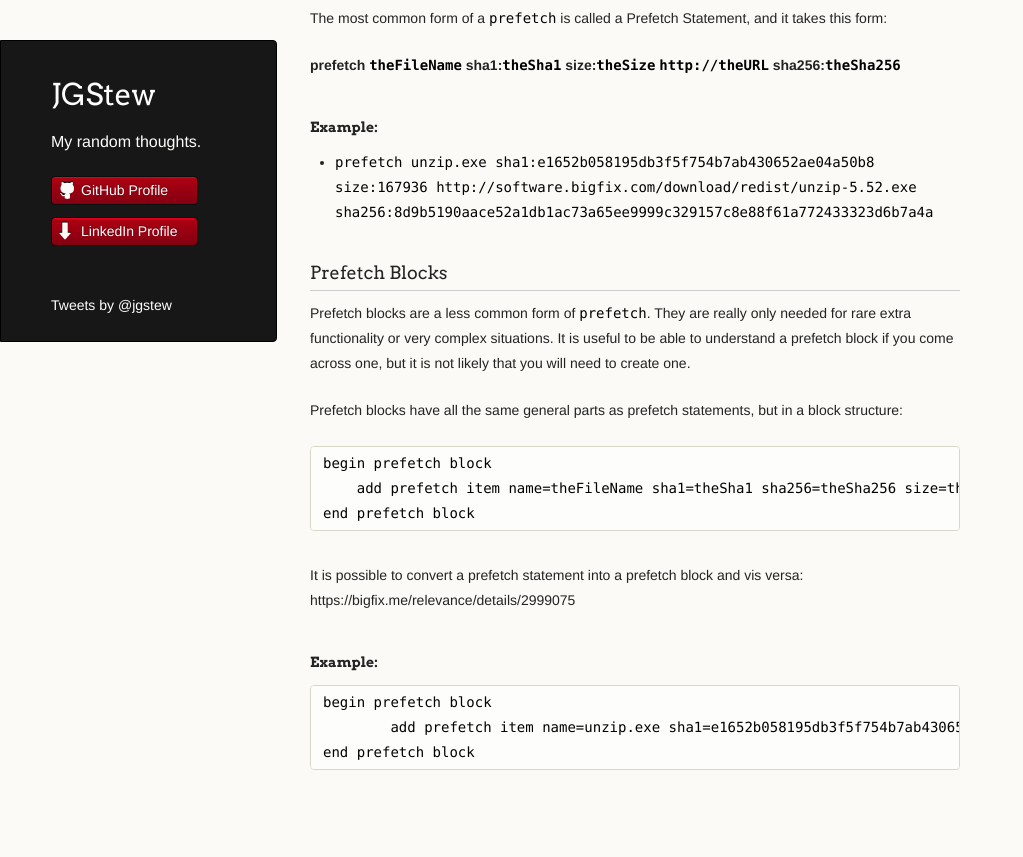
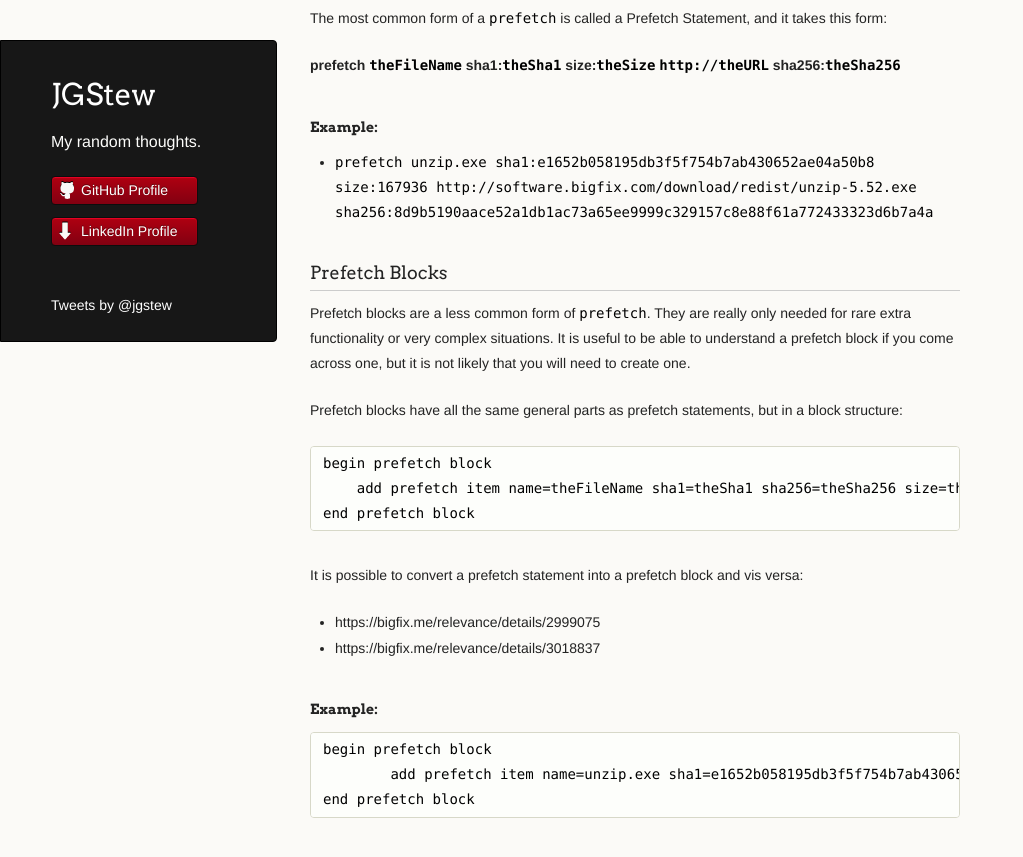
Before and after one commit to jgstew/jgstew.github.io, a Jekyll site: the page built from _posts/2016-11-21-Downloading-Files-with-BigFix:-Prefetches.md, in a window 1280 px wide and 900 px high, scrolled down 1001 px. Shown: the top 857 px of the window, without its empty margins (0-1023 px from the left). Built offline with Jekyll 4.4.1, drawn with Linux system fonts in a browser that asks for light colours; comment, search, counter and statistics services are not loaded; part of the change alters nothing that is shown.

Commit message:
Update 2016-11-21-Downloading-Files-with-BigFix:-Prefetches.md
the actual relevance: `("prefetch " & preceding text of first " " of following text of first " name=" of it & " sha1:" & preceding text of first " " of following text of first " sha1=" of it & " size:" & preceding text of first " " of following text of first " size=" of it & " " & (it as trimmed string) of following text of first " url=" of it & (if (it contains " sha256=") then (" sha256:" & preceding text of first " " of following text of first " sha256=" of it) else "") of it) of ("add prefetch item name=YAUeUOG.jpg sha1=ce842e0af799f2ba476511c8fbfdc3bf89612dd0 size=57656 url=http://i.imgur.com/YAUeUOG.jpg";"add prefetch item name=unzip.exe sha1=e1652b058195db3f5f754b7ab430652ae04a50b8 sha256=8d9b5190aace52a1db1ac73a65ee9999c329157c8e88f61a772433323d6b7a4a size=167936 url=http://software.bigfix.com/download/redist/unzip-5.52.exe")`

```diff
--- a/_posts/2016-11-21-Downloading-Files-with-BigFix:-Prefetches.md
+++ b/_posts/2016-11-21-Downloading-Files-with-BigFix:-Prefetches.md
@@ -47,7 +47,11 @@ Prefetch blocks have all the same general parts as prefetch statements, but in a
         add prefetch item name=theFileName sha1=theSha1 sha256=theSha256 size=theSize url=http://theURL
     end prefetch block
 
-It is possible to convert a prefetch statement into a prefetch block and vis versa: https://bigfix.me/relevance/details/2999075
+It is possible to convert a prefetch statement into a prefetch block and vis versa:
+
+- https://bigfix.me/relevance/details/2999075
+- https://bigfix.me/relevance/details/3018837
+
 
 #### Example:
 
```
